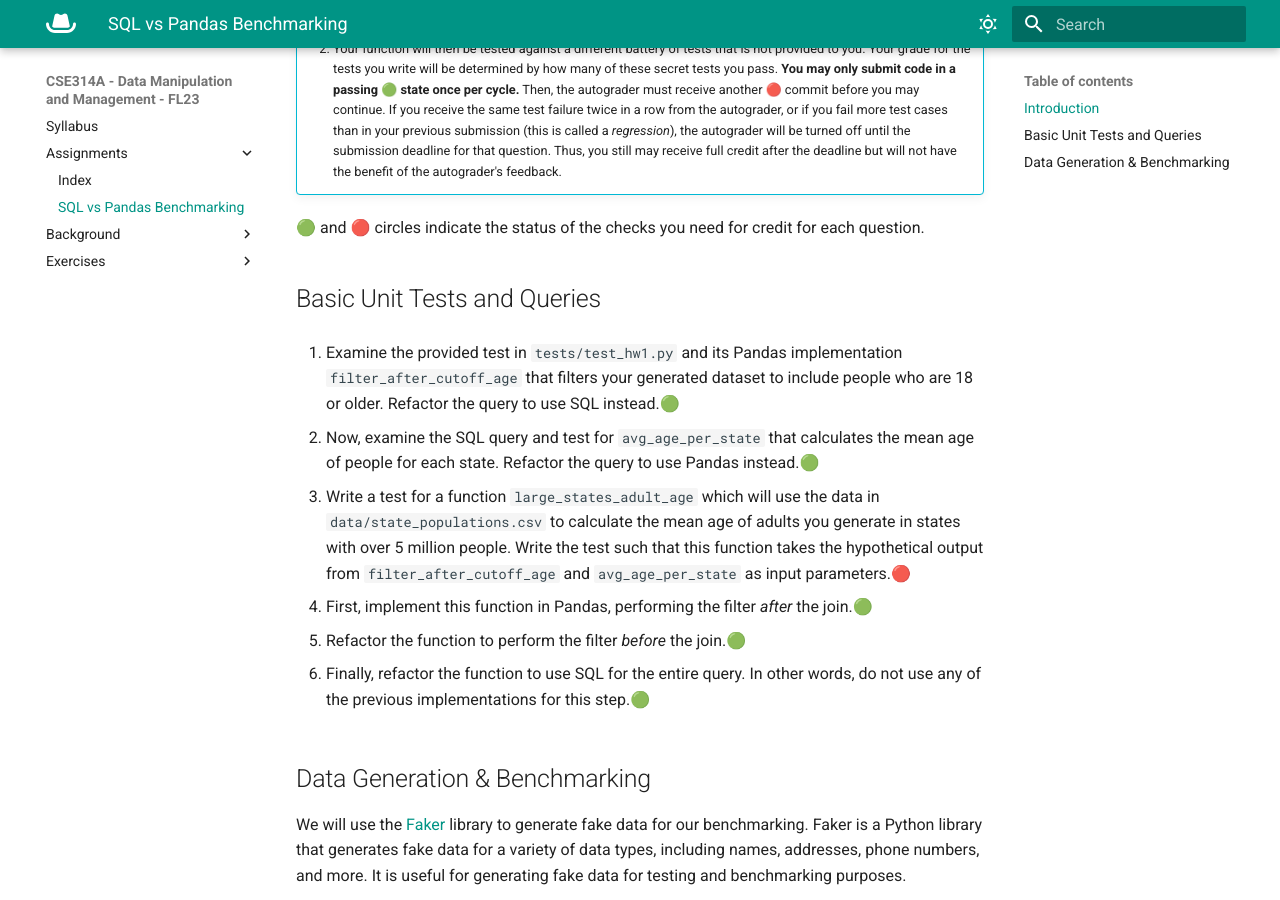
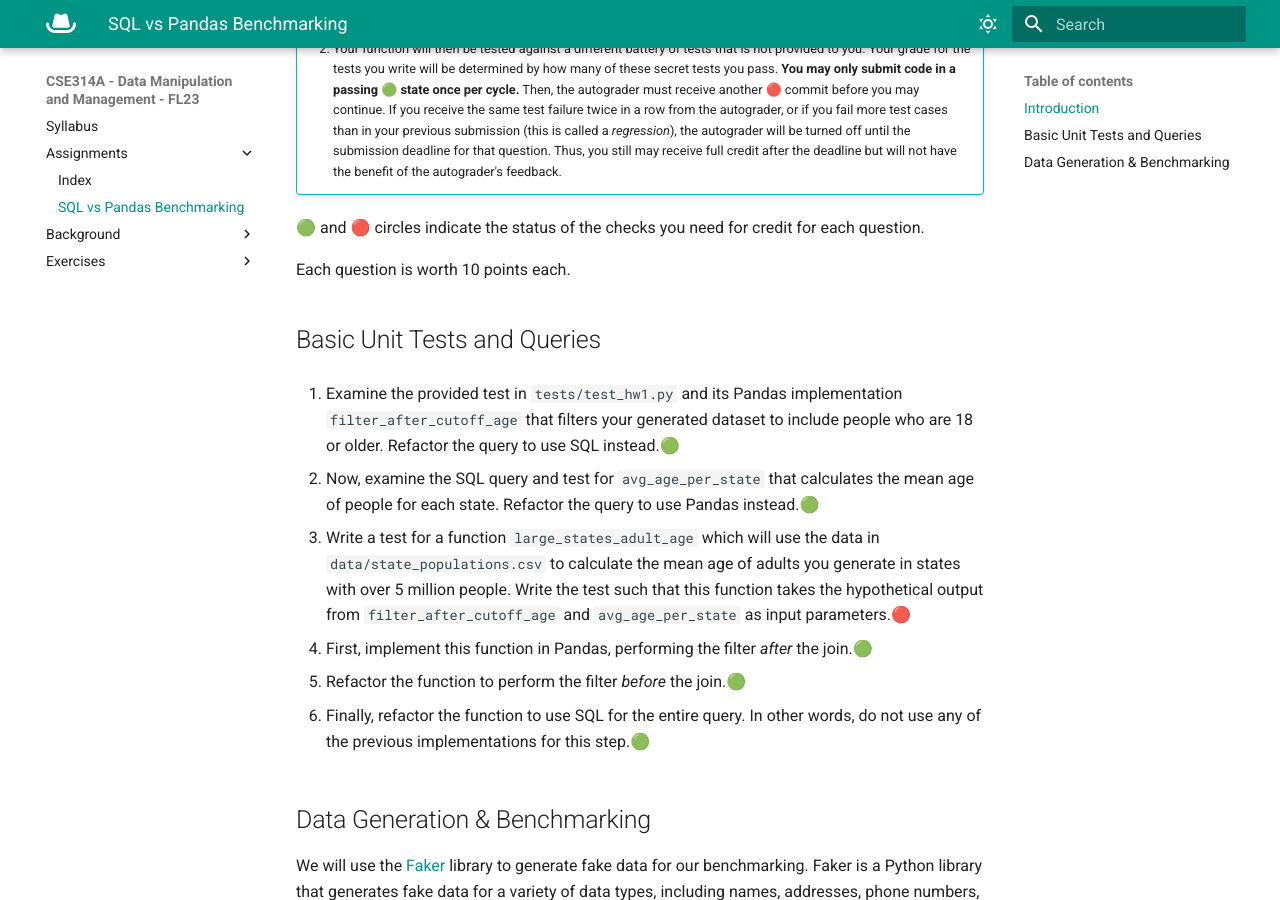
Before and after one commit to wustl-data/rooster-cogburn, an MkDocs documentation site: the page built from docs/assignments/hw1.md, in a window 1280 px wide and 900 px high, scrolled down 553 px. Built offline with MkDocs 1.6.1 and Material for MkDocs 9.7.7, drawn with Linux system fonts in a browser that asks for light colours.

Commit message:
state point values for assignment problems

```diff
--- a/docs/assignments/hw1.md
+++ b/docs/assignments/hw1.md
@@ -15,6 +15,9 @@ In this assignment, you will benchmark some common data queries using both SQL a
     2. Your function will then be tested against a different battery of tests that is not provided to you. Your grade for the tests you write will be determined by how many of these secret tests you pass. **You may only submit code in a passing 🟢 state once per cycle.** Then, the autograder must receive another 🔴 commit before you may continue. If you receive the same test failure twice in a row from the autograder, or if you fail more test cases than in your previous submission (this is called a *regression*), the autograder will be turned off until the submission deadline for that question. Thus, you still may receive full credit after the deadline but will not have the benefit of the autograder's feedback.
 
 🟢 and 🔴 circles indicate the status of the checks you need for credit for each question.
+
+Each question is worth 10 points each.
+
 ## Basic Unit Tests and Queries
 
 1. Examine the provided test in `tests/test_hw1.py` and its Pandas implementation `filter_after_cutoff_age` that filters your generated dataset to include people who are 18 or older. Refactor the query to use SQL instead.🟢
```
